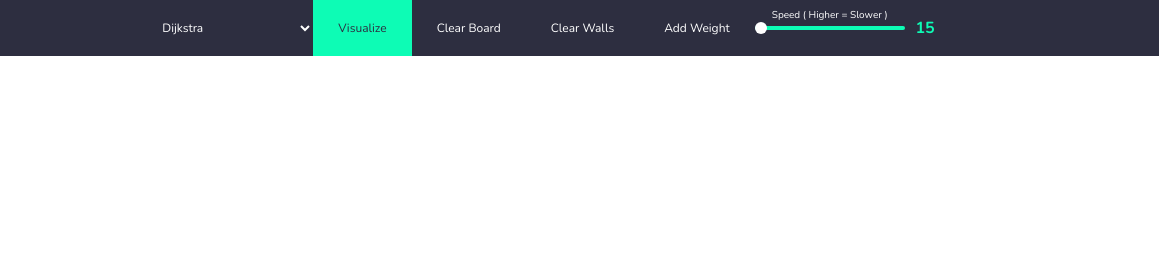
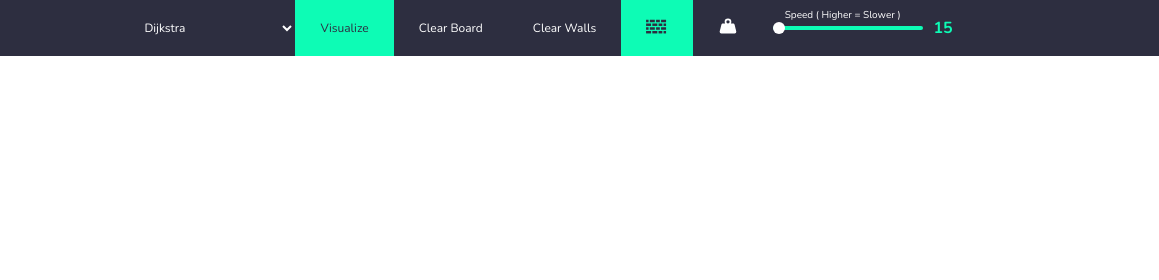
Before and after one commit to Adrian-Forde-1/Pathfinding-Visualizer, a website with bundled scripts: page index.html in a window 1280 px wide. Shown: the top 280 px of the page, 121-1280 px from the left. Built offline with nearby package versions, Linux system fonts and the light colour scheme.

Commit message:
Added icons for walls and weights

```diff
--- a/index.html
+++ b/index.html
@@ -35,8 +35,57 @@
           <li class="nav-list__item">
             <button id="clear-walls">Clear Walls</button>
           </li>
+          <li class="nav-list__item active">
+            <button id="add-wall">
+              <svg
+                xmlns="http://www.w3.org/2000/svg"
+                xmlns:xlink="http://www.w3.org/1999/xlink"
+                aria-hidden="true"
+                role="img"
+                width="1.07em"
+                height="1em"
+                preserveAspectRatio="xMidYMid meet"
+                viewBox="0 0 17 16"
+              >
+                <g fill="currentColor" fill-rule="evenodd">
+                  <path d="M12 3h4v2h-4z" />
+                  <path d="M10 6h3v1.957h-3z" />
+                  <path d="M14 6h2v1.969h-2z" />
+                  <path d="M0 9h2v2H0z" />
+                  <path d="M3 9h4v2H3z" />
+                  <path d="M8 9h3v2H8z" />
+                  <path d="M12 9h4v2h-4z" />
+                  <path d="M5 6h4v1.957H5z" />
+                  <path d="M0 6h4v1.957H0z" />
+                  <path d="M10 12h3v1.957h-3z" />
+                  <path d="M14 12h2v1.969h-2z" />
+                  <path d="M5 12h4v1.957H5z" />
+                  <path d="M0 12h4v1.957H0z" />
+                  <path d="M8 3h3v2H8z" />
+                  <path d="M3 3h4v2H3z" />
+                  <path d="M0 3h2v2H0z" />
+                </g>
+              </svg>
+            </button>
+          </li>
           <li class="nav-list__item">
-            <button id="add-weight">Add Weight</button>
+            <button id="add-weight">
+              <svg
+                xmlns="http://www.w3.org/2000/svg"
+                xmlns:xlink="http://www.w3.org/1999/xlink"
+                aria-hidden="true"
+                role="img"
+                width="1em"
+                height="1em"
+                preserveAspectRatio="xMidYMid meet"
+                viewBox="0 0 24 24"
+              >
+                <path
+                  d="M12 3a4 4 0 0 1 4 4c0 .73-.19 1.41-.54 2H18c.95 0 1.75.67 1.95 1.56C21.96 18.57 22 18.78 22 19a2 2 0 0 1-2 2H4a2 2 0 0 1-2-2c0-.22.04-.43 2.05-8.44C4.25 9.67 5.05 9 6 9h2.54A3.89 3.89 0 0 1 8 7a4 4 0 0 1 4-4m0 2a2 2 0 0 0-2 2a2 2 0 0 0 2 2a2 2 0 0 0 2-2a2 2 0 0 0-2-2z"
+                  fill="currentColor"
+                />
+              </svg>
+            </button>
           </li>
           <li class="nav-list__item">
             <span class="nav-list__item__input-lbl">Speed ( Higher = Slower )</span>
@@ -46,6 +95,8 @@
         </div>
       </nav>
       <div class="grid__wrapper" draggable="false"></div>
+
+      <!-- <svg xmlns="http://www.w3.org/2000/svg" xmlns:xlink="http://www.w3.org/1999/xlink" aria-hidden="true" role="img" width="1em" height="1em" preserveAspectRatio="xMidYMid meet" viewBox="0 0 24 24"><path fill="none" stroke="currentColor" stroke-width="2" d="M12 22c5.523 0 10-4.477 10-10S17.523 2 12 2S2 6.477 2 12s4.477 10 10 10zM5 5l14 14"/></svg> -->
     </div>
 
     <script type="module" src="./src/javascript/index.js"></script>
--- a/src/javascript/Listeners/EventListeners.js
+++ b/src/javascript/Listeners/EventListeners.js
@@ -10,7 +10,7 @@ import {
   setAlgorithmType,
 } from "../index.js";
 
-import { clearVisited, gridObj, clearGrid, clearWalls, toggleWeight } from "../grid.js";
+import { clearVisited, gridObj, clearGrid, clearWalls, toggleWeight, setWeight } from "../grid.js";
 
 if (document.querySelector("#clear-grid-btn")) {
   document.querySelector("#clear-grid-btn").addEventListener("click", () => {
@@ -55,6 +55,18 @@ if (document.querySelector("#add-weight")) {
     toggleWeight();
   });
 }
+if (document.querySelector("#add-wall")) {
+  document.querySelector("#add-wall").addEventListener("click", () => {
+    let weightNavItem = document.querySelector("#add-weight").parentNode;
+    let wallNavItem = document.querySelector("#add-wall").parentNode;
+
+    if (weightNavItem.classList.contains("active")) weightNavItem.classList.remove("active");
+
+    wallNavItem.classList.add("active");
+
+    setWeight(false);
+  });
+}
 
 //Adding event listener to algorithm selector so that it can set the algorithm type to either unweighted or weighted
 if (document.querySelector("#current-algorithm")) {
--- a/src/javascript/grid.js
+++ b/src/javascript/grid.js
@@ -43,7 +43,10 @@ export const setDraggingTargetNode = (value) => {
 
 export const createWall = (row, col, cell) => {
   if (!isRunning && grid[row][col]["isStart"] === false && grid[row][col]["isTarget"] === false) {
-    if (!grid[row][col]["isWall"]) {
+    if (grid[row][col]["isWeight"]) {
+      grid[row][col]["isWeight"] = false;
+      cell.classList.remove("isWeight");
+    } else if (!grid[row][col]["isWall"]) {
       let wallLocations = gridObj.getWallLocations();
 
       grid[row][col]["isWall"] = true;
@@ -125,6 +128,20 @@ export const clearWalls = () => {
 
 export const toggleWeight = () => {
   addWeights = !addWeights;
+  let wallNavItem = document.querySelector("#add-wall").parentNode;
+  if (addWeights) {
+    if (wallNavItem) {
+      wallNavItem.classList.remove("active");
+    }
+  } else {
+    if (wallNavItem) {
+      wallNavItem.classList.add("active");
+    }
+  }
+};
+
+export const setWeight = (value) => {
+  addWeights = value;
 };
 
 export const clearVisited = () => {
--- a/src/styles/_nav.scss
+++ b/src/styles/_nav.scss
@@ -44,7 +44,9 @@
     &.active {
       background: #0dfcb5;
       button {
-        color: $main-dark !important;
+        svg {
+          color: $main-dark !important;
+        }
       }
     }
 
@@ -61,6 +63,11 @@
 
       &:hover {
         background: rgba(0, 0, 0, 0.5);
+      }
+
+      svg {
+        color: #fff;
+        font-size: 20px;
       }
 
       &#visualize-btn {
@@ -104,6 +111,7 @@
       width: 150px;
       background: #0dfcb5;
       border-radius: 20px;
+      margin-left: 10px;
 
       &:focus {
         outline: none;
```
Also changed, not shown: src/styles/_node.scss (+3 -2 lines), src/styles/styles.css, 1 other file.
